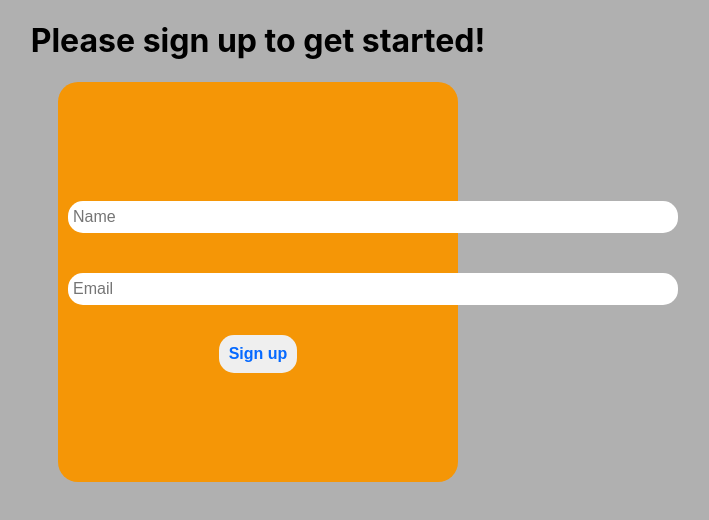
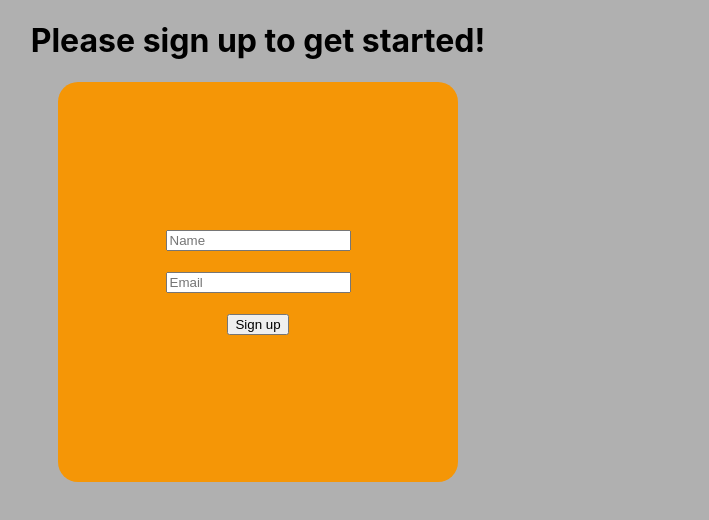
Before and after one commit to TG-hub/react-site, a React (Create React App) app: page / in a window 1280 px wide. Shown: the top 520 px of the page, without its empty margins (382-1091 px from the left). Built offline with nearby package versions, Linux system fonts and the light colour scheme.

Commit message:
first try at styled components, not working properly

```diff
--- a/package.json
+++ b/package.json
@@ -6,11 +6,13 @@
     "@testing-library/jest-dom": "^4.2.4",
     "@testing-library/react": "^9.3.2",
     "@testing-library/user-event": "^7.1.2",
+    "firebase": "^7.22.1",
     "lodash": "^4.17.20",
     "react": "^16.13.1",
     "react-dom": "^16.13.1",
     "react-router-dom": "^5.2.0",
-    "react-scripts": "3.4.3"
+    "react-scripts": "3.4.3",
+    "styled-components": "^5.2.0"
   },
   "scripts": {
     "start": "react-scripts start",
--- a/src/App.css
+++ b/src/App.css
@@ -20,7 +20,7 @@ html {
 }
 
 .Input {
-font-family: Arial;
+  font-family: Arial;
 font-style: normal;
 font-weight: normal;
 font-size: 16px;
@@ -29,7 +29,7 @@ border-radius: 15px;
 padding: 5px;
 border: none;
 color: #0569FF;
-
+max-width: 75vh;
 }
 
 .Container {
--- a/src/App.js
+++ b/src/App.js
@@ -10,8 +10,14 @@ import Confirmation from './pages/confirmation'
 import Item from './pages/item'
 import Checkout from './pages/checkout'
 import ContextSource from './context/root'
+import * as firebase from 'firebase'
+
 
 function App() {
+
+const app = firebase.initializeApp({})
+
+
   return (
     <ContextSource>
     <Router>
@@ -27,4 +33,7 @@ function App() {
   );
 }
 
+
+
+
 export default App;
--- a/src/components/button/button.js
+++ b/src/components/button/button.js
@@ -1,16 +1,32 @@
 import React, { useState } from 'react'
 import '../../App.css'
+import styled, { css } from 'styled-components'
 
+const Button =  (props, {className}) => {
 
-
-const Button = (props) => {
-
-
-    return (
+return (
         <div>
-            <button className={'Button'}  onClick={props.submit}>{props.buttonName}</button>
+            <button className={className} onClick={props.submit}>{props.buttonName}</button>
         </div>
     )
 }
 
-export default Button
+const StyledButton = styled(Button)`
+  font-family: Arial;
+  font-style: normal;
+  font-weight: bold;
+  font-size: 16px;
+  border-radius: 15px;
+  padding: 10px;
+  color: #0569FF;
+  border: none;
+
+
+  ${props => props.orange && css`
+    background: orange;
+    color: black;
+  `}
+`;
+
+
+export default StyledButton
--- a/src/components/input/input.js
+++ b/src/components/input/input.js
@@ -1,29 +1,38 @@
 import React, { useState } from 'react'
 import '../../App.css'
-
- /*export const styles = {fontFamily: 'Arial',
-        fontStyle: 'normal',
-        fontWeight: 'bold',
-        fontSize: 16,
-        borderRadius: 10,
-        color: '#0569FF'}
-
-*/
+import styled, { css } from 'styled-components'
 
 
-const Input = (props) => {
-
-
-    //const textSetter = (event) => setInput(event.target.value)
-
+const Input = (props, {className}) => {
 
 
     return (
 
         <div>
-            <input className={'Input'} type="text" onChange={props.textSetter} placeholder={props.placeholder} />
+            <input className={className} type="text" onChange={props.textSetter} placeholder={props.placeholder} />
         </div>
     )
 }
 
-export default Input
+
+const StyledInput = styled(Input)`
+ font-family: Arial;
+font-style: normal;
+font-weight: normal;
+font-size: 16px;
+line-height: 22px;
+border-radius: 15px;
+padding: 5px;
+border: none;
+color: #0569FF;
+width: 300px;
+
+ ${props => props.long && css`
+ width: 75vh;
+ `}
+`;
+
+
+
+
+export default StyledInput
--- a/src/index.js
+++ b/src/index.js
@@ -12,6 +12,8 @@ ReactDOM.render(
   document.getElementById('root')
 );
 
+
+
 // If you want your app to work offline and load faster, you can change
 // unregister() to register() below. Note this comes with some pitfalls.
 // Learn more about service workers: https://bit.ly/CRA-PWA
--- a/src/pages/checkout/checkout.css
+++ b/src/pages/checkout/checkout.css
@@ -27,9 +27,3 @@
     color: #0569FF;
     background-color:  #F59606;
   }
-
-  .Input {
-      margin: 10px;
-      width: 75vh;
-      color: black;
-  }
--- a/src/pages/checkout/index.js
+++ b/src/pages/checkout/index.js
@@ -3,8 +3,10 @@ import _ from 'lodash'
 import './checkout.css'
 import {BasketContext}  from '../../context/basket'
 import ItemList from '../home/items-list'
-import Input from '../../components/input/input'
-import Button from '../../components/button/button'
+import StyledInput from '../../components/input/input'
+import StyledButton from '../../components/button/button'
+import styled, { css } from 'styled-components'
+
 
 
 
@@ -53,9 +55,9 @@ const Checkout = (props) => {
         <p>Total Cost: £{_.sum(priceTotal())}</p>
       </div>
       <div>
-          <Input className='Input'  textSetter={(event) => setAddress(event.target.value)} placeholder={'Address Line 1'}   />
-          <Input className='Input' textSetter={(event) => setPostCode(event.target.value)} placeholder={'Postcode'}   />
-          <Button className='Order' buttonName={'Order'} submit={submitter}/>
+          <StyledInput    textSetter={(event) => setAddress(event.target.value)} placeholder={'Address Line 1'}   />
+          <StyledInput long  textSetter={(event) => setPostCode(event.target.value)} placeholder={'Postcode'}   />
+          <StyledButton orange  buttonName={'Order'} submit={submitter}/>
       </div>
     </div>
   );
--- a/src/pages/sign-up/index.js
+++ b/src/pages/sign-up/index.js
@@ -1,10 +1,10 @@
 import React from 'react';
 import Input from '../../components/input/input'
-import Button from '../../components/button/button'
 import { useState } from 'react';
 import '../../App.css'
 import './sign-up.css'
-
+import styled from 'styled-components'
+import StyledButton from '../../components/button/button';
 
 
 
@@ -33,7 +33,7 @@ import './sign-up.css'
       <div className='Signup'>
       <Input  textSetter={(event) => setInput(event.target.value)} placeholder={'Name'}   />
       <Input textSetter={(event) => setInputTwo(event.target.value)} placeholder={'Email'}   />
-      <Button className='Button'  buttonName={'Sign up'} submit={submitter}/>
+      <StyledButton className='Button'  buttonName={'Sign up'} submit={submitter}/>
       </div>
     </div>
   );
--- a/src/pages/sign-up/sign-up.css
+++ b/src/pages/sign-up/sign-up.css
@@ -8,7 +8,8 @@
     flex-direction: column;
     background-color: #F59606;
     border-radius: 20px;
-    gap: 20px
+    gap: 20px ;
+    flex-shrink: 1;
 }
 
 .Button {
@@ -18,5 +19,4 @@
     font-size: 16;
     border-radius: 10;
     color: #0569FF;
-
   }
```
Also changed, not shown: src/components/button/buttonstyles.css (added), 1 other file (tests, documents, lock files or other folders).
